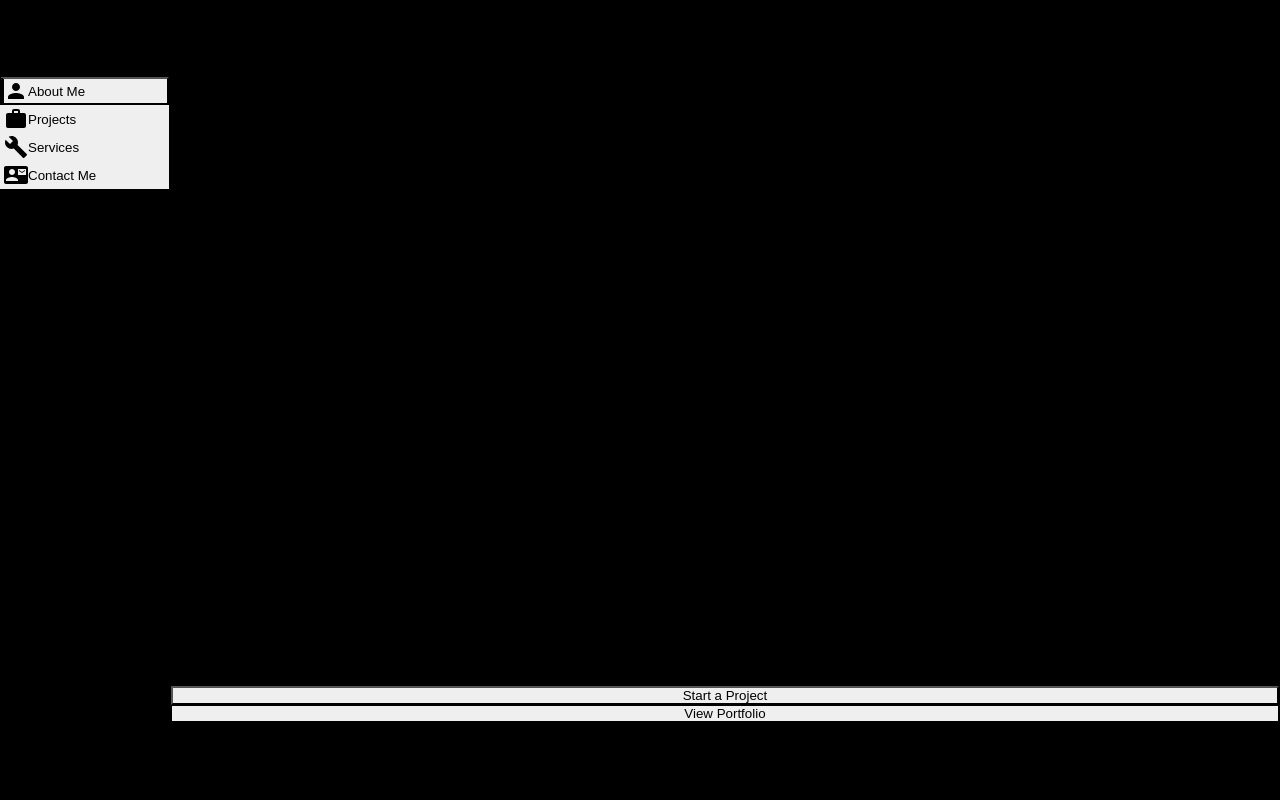
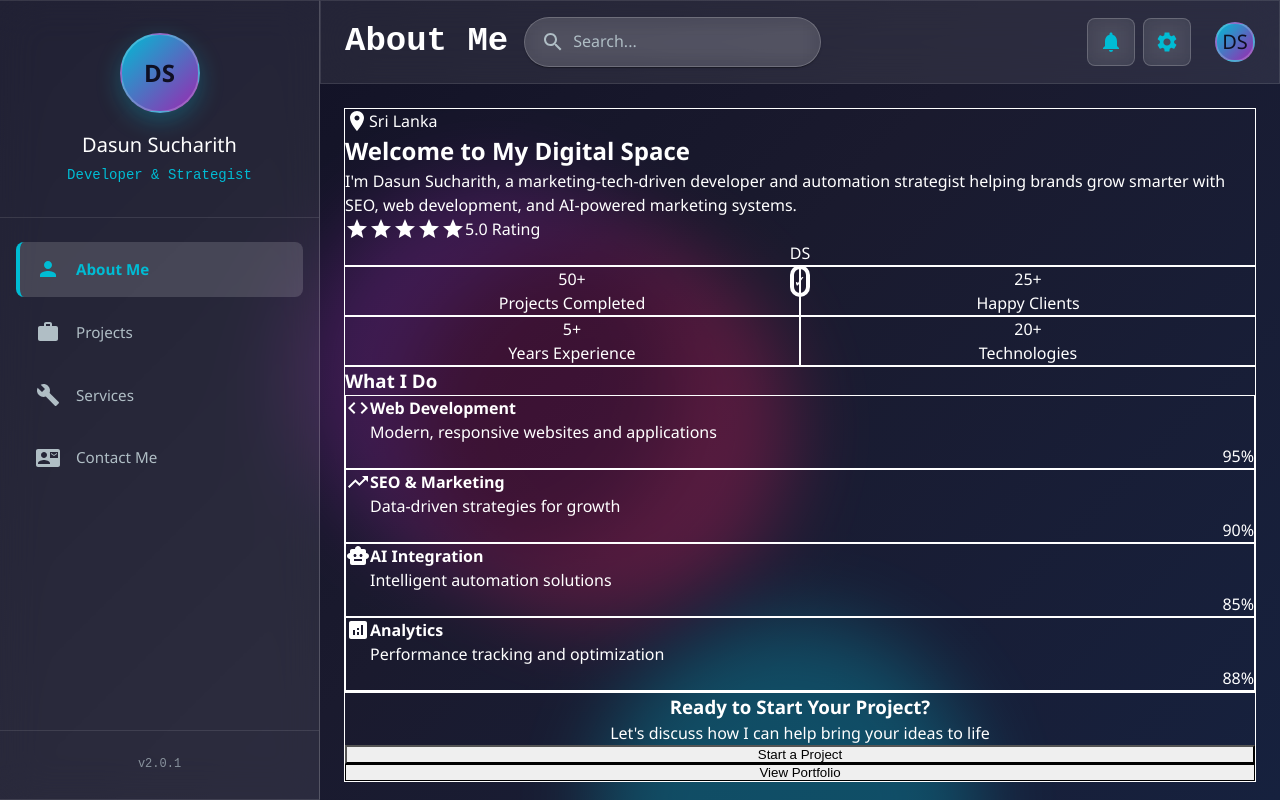
Before and after one commit to dasunsucharith/daunsucharith-me, a React (Vite) app: page /dashboard/about in a window 1280 px wide. Built offline with nearby package versions, Linux system fonts and the light colour scheme.

Commit message:
feat: Implement dark theme and enhance UI components; update Dashboard, Sidebar, and LandingPage with improved layouts and styles

```diff
--- a/src/App.jsx
+++ b/src/App.jsx
@@ -7,16 +7,44 @@ import Dashboard from './pages/Dashboard';
 
 const theme = createTheme({
   palette: {
-    mode: 'light',
+    mode: 'dark',
     primary: {
-      main: '#667eea',
+      main: '#00bcd4',
     },
     secondary: {
-      main: '#764ba2',
+      main: '#9c27b0',
+    },
+    background: {
+      default: '#0f0f23',
+      paper: '#1a1a2e',
+    },
+    text: {
+      primary: '#ffffff',
+      secondary: '#b0bec5',
     },
   },
   typography: {
     fontFamily: '"Segoe UI", Tahoma, Geneva, Verdana, sans-serif',
+  },
+  components: {
+    MuiPaper: {
+      styleOverrides: {
+        root: {
+          backgroundColor: 'rgba(255, 255, 255, 0.08)',
+          backdropFilter: 'blur(20px)',
+          border: '1px solid rgba(255, 255, 255, 0.1)',
+        },
+      },
+    },
+    MuiCard: {
+      styleOverrides: {
+        root: {
+          backgroundColor: 'rgba(255, 255, 255, 0.08)',
+          backdropFilter: 'blur(20px)',
+          border: '1px solid rgba(255, 255, 255, 0.1)',
+        },
+      },
+    },
   },
 });
 
--- a/src/components/DashboardHeader.jsx
+++ b/src/components/DashboardHeader.jsx
@@ -1,42 +1,135 @@
 import React from 'react';
 import { Notifications, Settings, Search } from '@mui/icons-material';
-import { IconButton } from '@mui/material';
+import {
+  AppBar,
+  Toolbar,
+  Typography,
+  IconButton,
+  InputBase,
+  Box,
+  Avatar,
+  Paper,
+  useTheme,
+  alpha
+} from '@mui/material';
 
 const DashboardHeader = ({ title }) => {
+  const theme = useTheme();
+
   return (
-    <header className="bg-white/10 backdrop-blur-md border-b border-white/10 px-8 py-6 flex justify-between items-center">
-      <div className="flex items-center space-x-4">
-        <h1 className="text-3xl font-bold text-white">
+    <AppBar
+      position="static"
+      elevation={0}
+      sx={{
+        bgcolor: alpha(theme.palette.common.white, 0.08),
+        backdropFilter: 'blur(20px)',
+        borderBottom: `1px solid ${alpha(theme.palette.common.white, 0.1)}`,
+        boxShadow: 'none'
+      }}
+    >
+      <Toolbar sx={{ px: 4, py: 2 }}>
+        <Box sx={{ display: 'flex', alignItems: 'center', gap: 2, flexGrow: 1 }}>
+          <Typography
+            variant="h4"
+            component="h1"
+            sx={{
+              fontWeight: 'bold',
+              color: 'text.primary',
+              fontFamily: 'monospace'
+            }}
+          >
             {title}
-        </h1>
-        <div className="hidden md:flex items-center bg-white/10 backdrop-blur-sm rounded-full px-4 py-2 border border-white/20">
-          <Search className="text-gray-300 mr-2" />
-          <input
-            type="text"
+          </Typography>
+
+          <Paper
+            sx={{
+              display: { xs: 'none', md: 'flex' },
+              alignItems: 'center',
+              bgcolor: alpha(theme.palette.common.white, 0.08),
+              backdropFilter: 'blur(10px)',
+              border: `1px solid ${alpha(theme.palette.common.white, 0.2)}`,
+              borderRadius: '25px',
+              px: 2,
+              py: 1,
+              minWidth: 250
+            }}
+          >
+            <Search sx={{ color: 'text.secondary', mr: 1 }} />
+            <InputBase
               placeholder="Search..."
-            className="bg-transparent text-white placeholder-gray-300 outline-none text-sm"
+              sx={{
+                color: 'text.primary',
+                '& .MuiInputBase-input::placeholder': {
+                  color: 'text.secondary',
+                  opacity: 1
+                }
+              }}
+              fullWidth
             />
-        </div>
-      </div>
+          </Paper>
+        </Box>
 
-      <div className="flex items-center gap-2">
+        <Box sx={{ display: 'flex', alignItems: 'center', gap: 1 }}>
           <IconButton
-          className="w-12 h-12 bg-white/10 backdrop-blur-sm text-cyan-300 hover:bg-white/20 transition-all duration-300 border border-white/20 hover:border-cyan-400"
-          style={{ borderRadius: '12px' }}
+            sx={{
+              bgcolor: alpha(theme.palette.common.white, 0.08),
+              backdropFilter: 'blur(10px)',
+              border: `1px solid ${alpha(theme.palette.common.white, 0.2)}`,
+              color: theme.palette.primary.main,
+              borderRadius: 2,
+              width: 48,
+              height: 48,
+              '&:hover': {
+                bgcolor: alpha(theme.palette.common.white, 0.15),
+                borderColor: theme.palette.primary.main,
+                transform: 'scale(1.05)'
+              },
+              transition: 'all 0.3s ease'
+            }}
           >
             <Notifications />
           </IconButton>
+
           <IconButton
-          className="w-12 h-12 bg-white/10 backdrop-blur-sm text-cyan-300 hover:bg-white/20 transition-all duration-300 border border-white/20 hover:border-cyan-400"
-          style={{ borderRadius: '12px' }}
+            sx={{
+              bgcolor: alpha(theme.palette.common.white, 0.08),
+              backdropFilter: 'blur(10px)',
+              border: `1px solid ${alpha(theme.palette.common.white, 0.2)}`,
+              color: theme.palette.primary.main,
+              borderRadius: 2,
+              width: 48,
+              height: 48,
+              '&:hover': {
+                bgcolor: alpha(theme.palette.common.white, 0.15),
+                borderColor: theme.palette.primary.main,
+                transform: 'scale(1.05)'
+              },
+              transition: 'all 0.3s ease'
+            }}
           >
             <Settings />
           </IconButton>
 
-        {/* Profile Picture */}
-        <div className="ml-4 w-10 h-10 rounded-full bg-gradient-to-br from-cyan-400 to-purple-500 border-2 border-white/20 cursor-pointer hover:scale-105 transition-transform duration-300"></div>
-      </div>
-    </header>
+          <Avatar
+            sx={{
+              ml: 2,
+              width: 40,
+              height: 40,
+              background: `linear-gradient(135deg, ${theme.palette.primary.main} 0%, ${theme.palette.secondary.main} 100%)`,
+              border: `2px solid ${alpha(theme.palette.common.white, 0.2)}`,
+              cursor: 'pointer',
+              '&:hover': {
+                transform: 'scale(1.05)',
+                boxShadow: `0 8px 25px ${alpha(theme.palette.primary.main, 0.3)}`
+              },
+              transition: 'all 0.3s ease'
+            }}
+          >
+            DS
+          </Avatar>
+        </Box>
+      </Toolbar>
+    </AppBar>
   );
 };
 
--- a/src/components/Sidebar.jsx
+++ b/src/components/Sidebar.jsx
@@ -6,10 +6,25 @@ import {
   Build,
   ContactMail
 } from '@mui/icons-material';
+import {
+  Drawer,
+  Box,
+  List,
+  ListItem,
+  ListItemButton,
+  ListItemIcon,
+  ListItemText,
+  Avatar,
+  Typography,
+  Divider,
+  useTheme,
+  alpha
+} from '@mui/material';
 
 const Sidebar = () => {
   const navigate = useNavigate();
   const location = useLocation();
+  const theme = useTheme();
 
   const navigationItems = [
     { path: '/dashboard/about', icon: Person, label: 'About Me' },
@@ -22,54 +37,136 @@ const Sidebar = () => {
     navigate(path);
   };
 
+  const drawerWidth = 320;
+
   return (
-    <aside className="w-80 bg-white/10 backdrop-blur-md border-r border-white/20 flex flex-col relative z-10">
+    <Drawer
+      variant="permanent"
+      sx={{
+        width: drawerWidth,
+        flexShrink: 0,
+        '& .MuiDrawer-paper': {
+          width: drawerWidth,
+          boxSizing: 'border-box',
+          bgcolor: alpha(theme.palette.common.white, 0.08),
+          backdropFilter: 'blur(20px)',
+          borderRight: `1px solid ${alpha(theme.palette.common.white, 0.2)}`,
+          borderLeft: 'none',
+          position: 'relative',
+          zIndex: 10
+        },
+      }}
+    >
       {/* Profile Section */}
-      <div className="p-8 border-b border-white/10">
-        <div className="text-center">
-          <div className="w-20 h-20 rounded-full bg-gradient-to-br from-cyan-400 to-purple-500 flex items-center justify-center text-white text-2xl font-bold mx-auto mb-4 shadow-xl ring-2 ring-white/20">
+      <Box sx={{ p: 4, borderBottom: `1px solid ${alpha(theme.palette.common.white, 0.1)}` }}>
+        <Box sx={{ textAlign: 'center' }}>
+          <Avatar
+            sx={{
+              width: 80,
+              height: 80,
+              background: `linear-gradient(135deg, ${theme.palette.primary.main} 0%, ${theme.palette.secondary.main} 100%)`,
+              fontSize: '1.5rem',
+              fontWeight: 'bold',
+              mx: 'auto',
+              mb: 2,
+              boxShadow: `0 8px 25px ${alpha(theme.palette.primary.main, 0.3)}`,
+              border: `2px solid ${alpha(theme.palette.common.white, 0.2)}`
+            }}
+          >
             DS
-          </div>
-          <h3 className="text-lg font-semibold text-white mb-1">
+          </Avatar>
+          <Typography
+            variant="h6"
+            sx={{
+              color: 'text.primary',
+              fontWeight: 'semibold',
+              mb: 0.5
+            }}
+          >
             Dasun Sucharith
-          </h3>
-          <p className="text-sm text-cyan-200">
+          </Typography>
+          <Typography
+            variant="body2"
+            sx={{
+              color: theme.palette.primary.main,
+              fontFamily: 'monospace'
+            }}
+          >
             Developer & Strategist
-          </p>
-        </div>
-      </div>
+          </Typography>
+        </Box>
+      </Box>
 
       {/* Navigation */}
-      <nav className="flex-1 py-6">
+      <Box sx={{ flexGrow: 1, py: 2 }}>
+        <List>
           {navigationItems.map(({ path, icon: Icon, label }) => {
             const isActive = location.pathname === path;
 
             return (
-            <button
-              key={path}
+              <ListItem key={path} disablePadding sx={{ px: 1, mb: 1 }}>
+                <ListItemButton
                   onClick={() => handleNavigation(path)}
-              className={`w-full flex items-center px-6 py-4 text-left transition-all duration-300 border-l-4 mx-2 rounded-r-xl group ${
-                isActive
-                  ? 'bg-white/20 border-cyan-400 text-cyan-300 shadow-lg'
-                  : 'border-transparent text-gray-300 hover:bg-white/10 hover:border-cyan-400 hover:text-cyan-300'
-              }`}
+                  sx={{
+                    borderRadius: 2,
+                    mx: 1,
+                    py: 1.5,
+                    pl: 2,
+                    pr: 3,
+                    borderLeft: `4px solid ${isActive ? theme.palette.primary.main : 'transparent'}`,
+                    bgcolor: isActive ? alpha(theme.palette.common.white, 0.15) : 'transparent',
+                    color: isActive ? theme.palette.primary.main : 'text.secondary',
+                    '&:hover': {
+                      bgcolor: alpha(theme.palette.common.white, 0.1),
+                      borderLeftColor: theme.palette.primary.main,
+                      color: theme.palette.primary.main,
+                      '& .MuiListItemIcon-root': {
+                        color: theme.palette.primary.main,
+                        transform: 'scale(1.1)'
+                      }
+                    },
+                    transition: 'all 0.3s ease'
+                  }}
                 >
-              <Icon className={`mr-4 text-xl transition-transform duration-300 group-hover:scale-110 ${
-                isActive ? 'text-cyan-300' : 'text-gray-400'
-              }`} />
-              <span className="font-medium">{label}</span>
-            </button>
+                  <ListItemIcon
+                    sx={{
+                      color: isActive ? theme.palette.primary.main : 'text.secondary',
+                      transition: 'all 0.3s ease',
+                      minWidth: 40
+                    }}
+                  >
+                    <Icon />
+                  </ListItemIcon>
+                  <ListItemText
+                    primary={label}
+                    primaryTypographyProps={{
+                      fontWeight: isActive ? 'bold' : 'medium',
+                      fontSize: '0.95rem'
+                    }}
+                  />
+                </ListItemButton>
+              </ListItem>
             );
           })}
-      </nav>
+        </List>
+      </Box>
 
       {/* Bottom decoration */}
-      <div className="p-6 border-t border-white/10">
-        <div className="text-center text-xs text-gray-400 font-mono">
+      <Box sx={{ p: 3, borderTop: `1px solid ${alpha(theme.palette.common.white, 0.1)}` }}>
+        <Typography
+          variant="caption"
+          sx={{
+            textAlign: 'center',
+            display: 'block',
+            color: 'text.secondary',
+            fontFamily: 'monospace',
+            opacity: 0.7
+          }}
+        >
           v2.0.1
-        </div>
-      </div>
-    </aside>
+        </Typography>
+      </Box>
+    </Drawer>
   );
 };
 
--- a/src/pages/Dashboard.jsx
+++ b/src/pages/Dashboard.jsx
@@ -1,5 +1,6 @@
 import React, { useState, useEffect } from 'react';
 import { Routes, Route, Navigate, useLocation } from 'react-router-dom';
+import { Box, Container, useTheme } from '@mui/material';
 import Sidebar from '../components/Sidebar';
 import DashboardHeader from '../components/DashboardHeader';
 import AboutPage from './AboutPage';
@@ -10,6 +11,7 @@ import ContactPage from './ContactPage';
 const Dashboard = () => {
   const location = useLocation();
   const [pageTitle, setPageTitle] = useState('About Me');
+  const theme = useTheme();
 
   useEffect(() => {
     const routes = {
@@ -22,22 +24,103 @@ const Dashboard = () => {
   }, [location.pathname]);
 
   return (
-    <div className="flex h-screen bg-gradient-to-br from-slate-900 via-purple-900 to-slate-900 overflow-hidden">
+    <Box
+      sx={{
+        display: 'flex',
+        height: '100vh',
+        bgcolor: 'background.default',
+        background: 'linear-gradient(135deg, #0f0f23 0%, #1a1a2e 50%, #16213e 100%)',
+        overflow: 'hidden',
+        position: 'relative'
+      }}
+    >
       {/* Animated background elements */}
-      <div className="absolute inset-0 overflow-hidden pointer-events-none">
-        <div className="absolute -inset-10 opacity-30">
-          <div className="absolute top-1/4 left-1/4 w-96 h-96 bg-purple-500 rounded-full mix-blend-multiply filter blur-xl animate-pulse"></div>
-          <div className="absolute top-3/4 right-1/4 w-96 h-96 bg-cyan-500 rounded-full mix-blend-multiply filter blur-xl animate-pulse animation-delay-2000"></div>
-          <div className="absolute bottom-1/4 left-1/3 w-96 h-96 bg-pink-500 rounded-full mix-blend-multiply filter blur-xl animate-pulse animation-delay-4000"></div>
-        </div>
-      </div>
+      <Box
+        sx={{
+          position: 'absolute',
+          inset: 0,
+          overflow: 'hidden',
+          pointerEvents: 'none',
+          zIndex: 0
+        }}
+      >
+        <Box
+          sx={{
+            position: 'absolute',
+            inset: '-2.5rem',
+            opacity: 0.3
+          }}
+        >
+          <Box
+            sx={{
+              position: 'absolute',
+              top: '25%',
+              left: '25%',
+              width: '24rem',
+              height: '24rem',
+              bgcolor: theme.palette.secondary.main,
+              borderRadius: '50%',
+              mixBlendMode: 'multiply',
+              filter: 'blur(40px)',
+              animation: 'pulse 4s infinite'
+            }}
+          />
+          <Box
+            sx={{
+              position: 'absolute',
+              top: '75%',
+              right: '25%',
+              width: '24rem',
+              height: '24rem',
+              bgcolor: theme.palette.primary.main,
+              borderRadius: '50%',
+              mixBlendMode: 'multiply',
+              filter: 'blur(40px)',
+              animation: 'pulse 4s infinite 2s'
+            }}
+          />
+          <Box
+            sx={{
+              position: 'absolute',
+              bottom: '25%',
+              left: '33%',
+              width: '24rem',
+              height: '24rem',
+              bgcolor: '#e91e63',
+              borderRadius: '50%',
+              mixBlendMode: 'multiply',
+              filter: 'blur(40px)',
+              animation: 'pulse 4s infinite 4s'
+            }}
+          />
+        </Box>
+      </Box>
 
       <Sidebar />
 
-      <main className="flex-1 flex flex-col overflow-hidden relative z-10">
+      <Box
+        component="main"
+        sx={{
+          flexGrow: 1,
+          display: 'flex',
+          flexDirection: 'column',
+          overflow: 'hidden',
+          position: 'relative',
+          zIndex: 10
+        }}
+      >
         <DashboardHeader title={pageTitle} />
 
-        <div className="flex-1 p-6 overflow-y-auto">
+        <Container
+          maxWidth="xl"
+          sx={{
+            flexGrow: 1,
+            py: 3,
+            overflow: 'auto',
+            display: 'flex',
+            flexDirection: 'column'
+          }}
+        >
           <Routes>
             <Route path="/" element={<Navigate to="/dashboard/about" replace />} />
             <Route path="/about" element={<AboutPage />} />
@@ -45,9 +128,9 @@ const Dashboard = () => {
             <Route path="/services" element={<ServicesPage />} />
             <Route path="/contact" element={<ContactPage />} />
           </Routes>
-        </div>
-      </main>
-    </div>
+        </Container>
+      </Box>
+    </Box>
   );
 };
 
--- a/src/pages/LandingPage.jsx
+++ b/src/pages/LandingPage.jsx
@@ -150,33 +150,26 @@ const LandingPage = () => {
     };
   }, []);
 
-  const handleCanvasClick = () => {
+  const handleStartClick = () => {
     navigate('/dashboard/about');
   };
 
   return (
-    <div className="relative w-full h-full bg-black overflow-hidden">
+    <div className="fixed inset-0 w-full h-full bg-black overflow-hidden">
       <canvas
         ref={canvasRef}
-        className="absolute inset-0 cursor-pointer"
-        onClick={handleCanvasClick}
+        className="absolute inset-0 w-full h-full"
       />
 
-      {/* Click anywhere text */}
-      <div className="absolute inset-0 flex items-center justify-center pointer-events-none">
-        <div className="text-center">
-          <h1 className="text-4xl md:text-6xl font-bold text-cyan-400 mb-4 font-mono tracking-wider">
-            DASUN SUCHARITH
-          </h1>
-          <p className="text-lg md:text-xl text-cyan-300 mb-8 font-mono">
-            Developer & Digital Strategist
-          </p>
-          <div className="animate-pulse">
-            <p className="text-sm text-cyan-500 font-mono">
-              Click anywhere to enter
-            </p>
-          </div>
-        </div>
+      {/* Start button */}
+      <div className="fixed inset-0 flex items-center justify-center z-50">
+        <button
+          onClick={handleStartClick}
+          className="bg-gradient-to-r from-cyan-500 to-blue-600 hover:from-cyan-400 hover:to-blue-500 text-white font-bold py-6 px-12 rounded-full text-xl font-mono transition-all duration-300 transform hover:scale-110 hover:shadow-2xl hover:shadow-cyan-500/50 border-2 border-cyan-400/50 backdrop-blur-sm shadow-xl shadow-cyan-500/25 relative overflow-hidden group cursor-pointer"
+        >
+          <span className="relative z-10 tracking-wider">START</span>
+          <div className="absolute inset-0 bg-gradient-to-r from-transparent via-white/20 to-transparent translate-x-[-100%] group-hover:translate-x-[100%] transition-transform duration-700"></div>
+        </button>
       </div>
     </div>
   );
```
Lines whose indentation alone changed are shown as unchanged.
